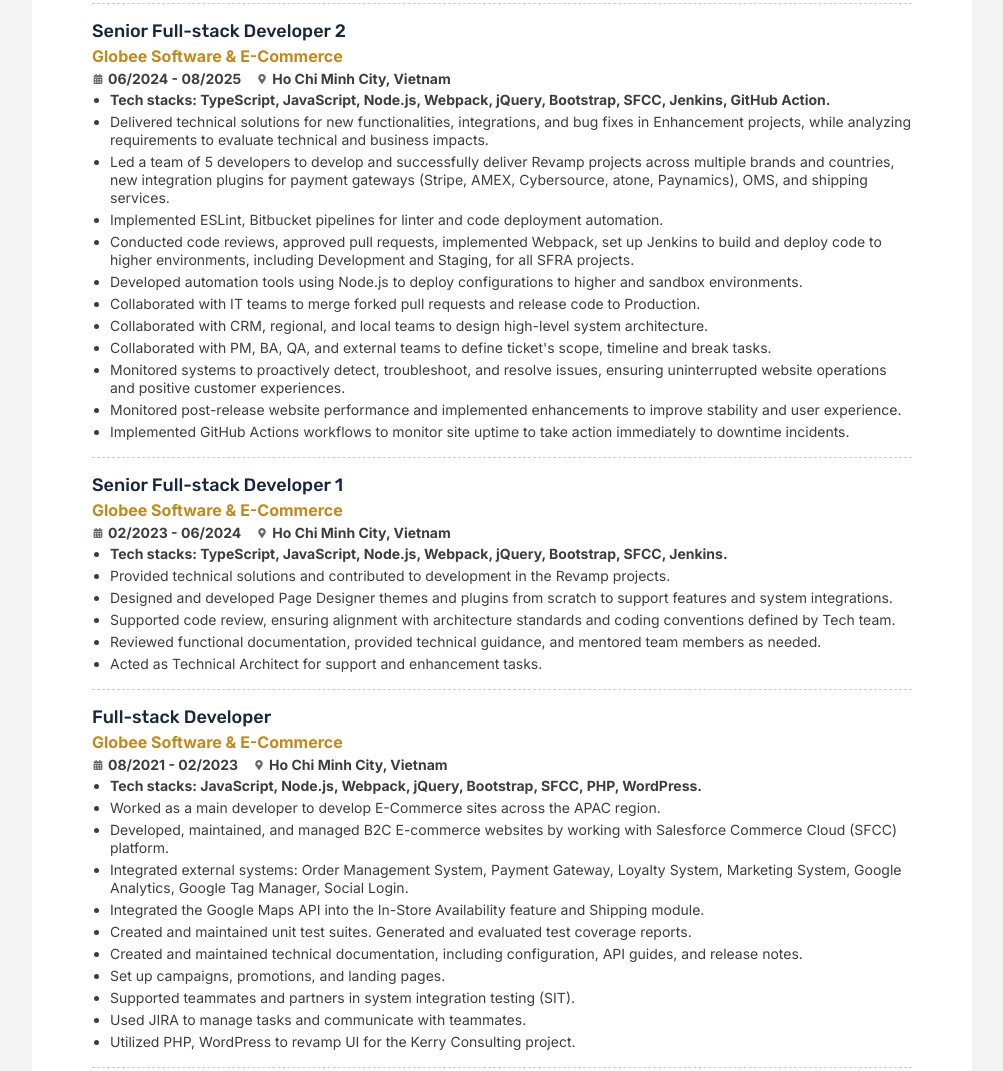
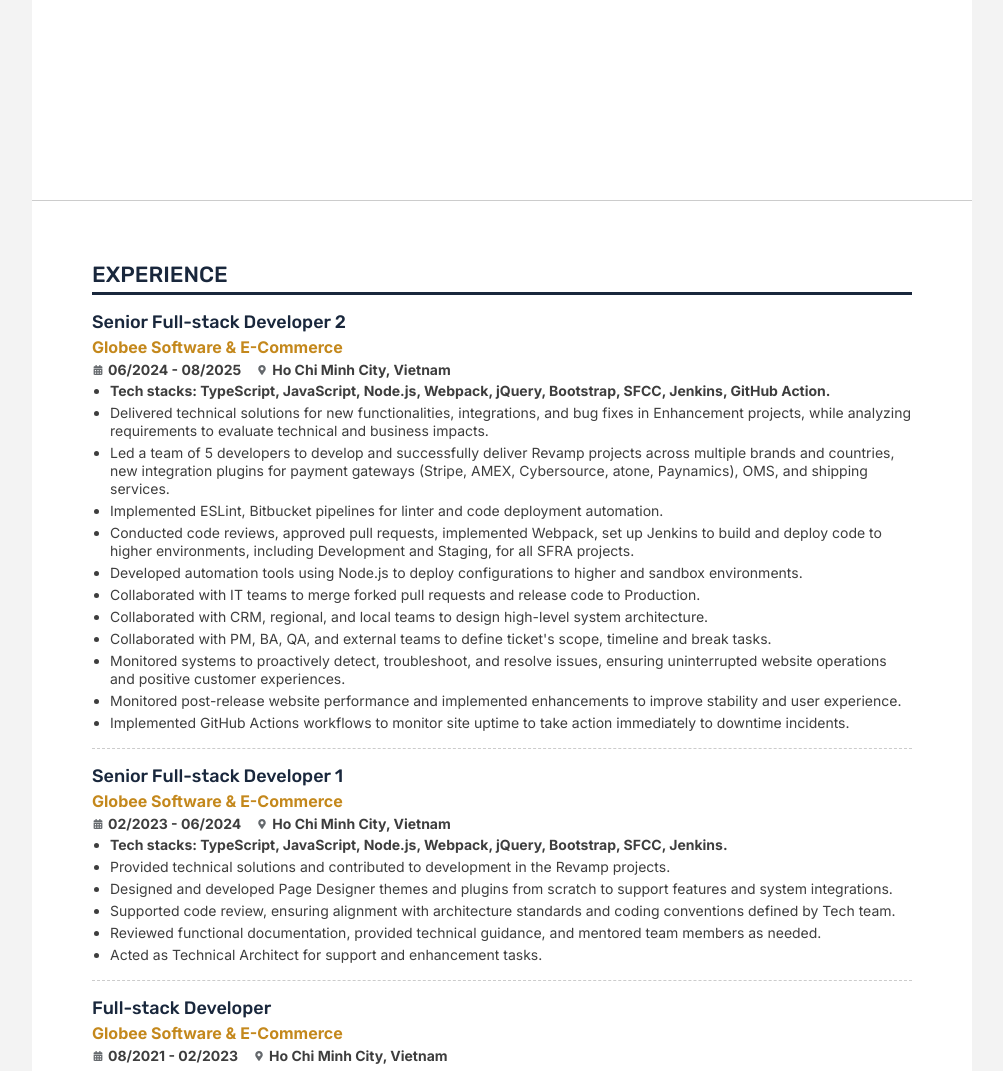
Before and after one commit to theweezar/portfolio, a website with bundled scripts: page index.html in a window 1280 px wide. Shown: the part 1129-2200 px from the top of the page, without its empty margins (138-1141 px from the left). Built offline with nearby package versions, Linux system fonts and the light colour scheme.

Commit message:
feat: enhance README and implement pagination feature with print support

```diff
--- a/index.html
+++ b/index.html
@@ -11,6 +11,7 @@
     rel="stylesheet">
   <link rel="stylesheet" href="./style.css">
   <link rel="stylesheet" href="./resumeicon.css">
+  <script src="./dist/main.js" defer="defer"></script>
 </head>
 <body>
   <div id="root">
@@ -240,6 +241,5 @@
     </section>
   </script>
 
-  <script src="./dist/main.js"></script>
 </body>
 </html>
--- a/main.js
+++ b/main.js
@@ -1,4 +1,8 @@
+"use strict";
+
 import Handlebars from "handlebars";
+import data from "./data.json" with { type: "json" };
+import { Paginator } from "./page";
 
 const sectionOrder = [
   "personal",
@@ -16,7 +20,7 @@ const templateIdFor = (section) => `tpl-${section}`;
 
 const renderSection = (section, data, target) => {
   const templateEl = document.getElementById(templateIdFor(section));
-  if (!templateEl) {
+  if (!templateEl || !data) {
     return;
   }
   const template = Handlebars.compile(templateEl.innerHTML);
@@ -29,21 +33,16 @@ const renderSection = (section, data, target) => {
   }
 };
 
-const init = async () => {
-  const response = await fetch("./data.json");
-  if (!response.ok) {
-    throw new Error(`Failed to load data.json: ${response.status}`);
-  }
-  const data = await response.json();
+const init = () => {
   const page = document.getElementById("page") || document.getElementById("root");
 
   sectionOrder.forEach((section) => {
     renderSection(section, data[section], page);
   });
+
+  setTimeout(() => {
+    Paginator.run({}, ".page");
+  }, 1);
 };
 
-document.addEventListener("DOMContentLoaded", () => {
-  init().catch((error) => {
-    console.error(error);
-  });
-});
+document.addEventListener("DOMContentLoaded", init);
--- /dev/null
+++ b/page.js
@@ -0,0 +1,332 @@
+"use strict";
+
+function log(...args) {
+  console.log("[Paginator]", ...args);
+}
+
+function calcHeight(element) {
+  if (!element) return 0;
+  const styles = window.getComputedStyle(element);
+  const marginTop = parseFloat(styles.marginTop) || 0;
+  const marginBottom = parseFloat(styles.marginBottom) || 0;
+  return element.offsetHeight + marginTop + marginBottom;
+}
+
+class Page {
+  constructor(config) {
+    this.config = config;
+    this.noBreakSelector = config.noBreakElementClass;
+    this.dividerHeight = 26;
+    this.reset();
+  }
+
+  reset() {
+    this.pages = [];
+    this.currentPage = null;
+    this.currentHeight = 0;
+    this.tempSection = null;
+  }
+
+  paginate(contentEl) {
+    this.reset();
+    this.startNewPage();
+
+    const sections = Array.from(contentEl.children);
+    for (const section of sections) {
+      if (this.hasNoBreakItems(section)) {
+        this.addNoBreakSection(section);
+        continue;
+      }
+      this.addWholeSection(section);
+    }
+
+    this.pages.push(this.currentPage);
+    return this.pages;
+  }
+
+  createPageElement() {
+    const page = document.createElement("div");
+    page.className = "page";
+    page.style.width = `${this.config.maxWidth}px`;
+    page.style.height = `${this.config.maxHeight}px`;
+    page.style.padding = `${this.config.paddingTop}px ${this.config.paddingBottom}px`;
+    return page;
+  }
+
+  createDivider() {
+    const divider = document.createElement("div");
+    divider.classList.add("divider");
+    return divider;
+  }
+
+  startNewPage() {
+    this.currentPage = this.createPageElement();
+    this.currentHeight = 0;
+  }
+
+  exceedsUsable(height) {
+    return height > this.config.usable;
+  }
+
+  hasNoBreakItems(section) {
+    return Boolean(section.querySelector(this.noBreakSelector));
+  }
+
+  addWholeSection(section) {
+    const sectionHeight = calcHeight(section);
+    log(section, "section height:", sectionHeight);
+    if (this.exceedsUsable(this.currentHeight + sectionHeight)) {
+      this.pages.push(this.currentPage);
+      this.startNewPage();
+    }
+    this.currentPage.appendChild(section.cloneNode(true));
+    this.currentHeight += sectionHeight;
+  }
+
+  createTempSection(section) {
+    const title = section.querySelector(".section-title");
+    this.tempSection = section.cloneNode(false);
+    if (title) this.tempSection.appendChild(title.cloneNode(true));
+  }
+
+  addNoBreakSection(section) {
+    const items = Array.from(section.querySelectorAll(this.noBreakSelector));
+    this.createTempSection(section);
+
+    for (let idx = 0; idx < items.length; idx++) {
+      const item = items[idx];
+      this.addNoBreakItem(section, item, idx, items);
+    }
+
+    if (this.tempSection.children.length > 0) {
+      this.currentPage.appendChild(this.tempSection);
+    }
+  }
+
+  addNoBreakItem(section, item, idx, items) {
+    const itemHeight = calcHeight(item);
+    const divider = this.createDivider();
+    const itemWithDivider = itemHeight + this.dividerHeight;
+
+    if (this.exceedsUsable(this.currentHeight + itemWithDivider)) {
+      if (this.tempSection.children.length > 0) {
+        this.currentPage.appendChild(this.tempSection);
+      }
+      this.pages.push(this.currentPage);
+      this.startNewPage();
+      this.createTempSection(section);
+    }
+
+    this.tempSection.appendChild(item.cloneNode(true));
+    this.tempSection.appendChild(divider);
+    this.currentHeight += itemWithDivider;
+
+    log(item, "item height:", itemWithDivider, "after adding, current height:", this.currentHeight);
+
+    const nextItem = items[idx + 1];
+    const isLastItem = idx === items.length - 1;
+    const nextItemHeight = calcHeight(nextItem);
+    const shouldRemoveDivider = this.exceedsUsable(
+      this.currentHeight + nextItemHeight + this.dividerHeight
+    ) || isLastItem;
+
+    if (shouldRemoveDivider) {
+      this.tempSection.removeChild(divider);
+    }
+  }
+}
+
+class Printer {
+  constructor(config) {
+    this.config = config;
+    this.printBtn = null;
+    this.borderBtn = null;
+    this.showBorders = Boolean(config.enableBorderButton);
+  }
+
+  mount() {
+    if (typeof document === "undefined") return;
+    if (this.config.enablePrintButton) {
+      this.printBtn = this.createPrintButton();
+    }
+    if (this.config.enableBorderButton) {
+      this.borderBtn = this.createBorderButton();
+      this.applyBorders(true);
+    }
+  }
+
+  getPageElements() {
+    return Array.from(document.querySelectorAll(".page"));
+  }
+
+  applyBorders(enabled) {
+    const pages = this.getPageElements();
+    if (enabled) {
+      pages.forEach((page) => {
+        page.classList.add("has-border");
+      });
+    } else {
+      pages.forEach((page) => {
+        page.classList.remove("has-border");
+      });
+    }
+    this.showBorders = enabled;
+  }
+
+  createBaseButton(className, text, styles) {
+    const existing = document.querySelector(`.${className}`);
+    if (existing) return existing;
+
+    const button = document.createElement("button");
+    button.className = className;
+    button.type = "button";
+    button.textContent = text;
+
+    Object.assign(button.style, {
+      position: "fixed",
+      zIndex: "99999",
+      padding: "10px 14px",
+      background: "#0078d4",
+      color: "#fff",
+      border: "none",
+      borderRadius: "6px",
+      boxShadow: "0 2px 6px rgba(0,0,0,0.2)",
+      cursor: "pointer",
+      fontSize: "14px",
+      display: "block",
+      ...styles
+    });
+
+    document.body.appendChild(button);
+    return button;
+  }
+
+  createPrintButton() {
+    const button = this.createBaseButton("paginator-print-btn", "Print", {
+      right: "16px",
+      bottom: "16px"
+    });
+
+    button.addEventListener("click", () => {
+      this.handlePrint(button);
+    });
+
+    return button;
+  }
+
+  createBorderButton() {
+    const button = this.createBaseButton("paginator-border-btn", "Hide Borders", {
+      right: "16px",
+      bottom: "64px",
+      background: "#444"
+    });
+
+    button.addEventListener("click", () => {
+      this.applyBorders(!this.showBorders);
+      button.textContent = this.showBorders ? "Hide Borders" : "Show Borders";
+    });
+
+    return button;
+  }
+
+  handlePrint(triggerBtn) {
+    const pages = this.getPageElements();
+    triggerBtn.style.display = "none";
+    if (this.borderBtn) this.borderBtn.style.display = "none";
+
+    if (!pages.length) {
+      window.print();
+      this.restoreButtons(triggerBtn);
+      return;
+    }
+
+    const prevBorders = pages.map((page) => page.style.border);
+    pages.forEach((page) => {
+      page.style.border = "none";
+    });
+
+    let fallbackTimer = null;
+    const restore = () => {
+      if (fallbackTimer) {
+        clearTimeout(fallbackTimer);
+        fallbackTimer = null;
+      }
+      pages.forEach((page, idx) => {
+        page.style.border = prevBorders[idx] || "";
+      });
+      window.removeEventListener("afterprint", restore);
+      window.removeEventListener("keyup", escHandler);
+      this.restoreButtons(triggerBtn);
+    };
+
+    const escHandler = (event) => {
+      if (event.key === "Escape") restore();
+    };
+
+    window.addEventListener("afterprint", restore);
+    window.addEventListener("keyup", escHandler);
+
+    fallbackTimer = setTimeout(() => {
+      restore();
+    }, 3000);
+
+    window.print();
+  }
+
+  restoreButtons(triggerBtn) {
+    triggerBtn.style.display = "block";
+    if (this.borderBtn) this.borderBtn.style.display = "block";
+  }
+}
+
+export class Paginator {
+  constructor(config) {
+    this.config = this.initCfg(config);
+    this.page = new Page(this.config);
+    this.printer = new Printer(this.config);
+    log("config:", this.config);
+  }
+
+  initCfg(config) {
+    const defaultCfg = {
+      maxHeight: 1330,
+      maxWidth: 940,
+      paddingTop: 60,
+      paddingBottom: 60,
+      noBreakElementClass: ".no-break",
+      enablePrintButton: true,
+      enableBorderButton: true,
+    };
+
+    const mergedCfg = { ...defaultCfg, ...config };
+    return {
+      ...mergedCfg,
+      usable: mergedCfg.maxHeight - mergedCfg.paddingTop - mergedCfg.paddingBottom - 20
+    };
+  }
+
+  paginate(contentEl) {
+    return this.page.paginate(contentEl);
+  }
+
+  render(contentWrapperClass) {
+    const wrapper = document.querySelector(contentWrapperClass);
+    if (!wrapper) {
+      throw new Error(`Content wrapper with class "${contentWrapperClass}" not found.`);
+    }
+
+    const root = wrapper.parentElement;
+    const pages = this.paginate(wrapper);
+    log("Paginator: Created", pages.length, "pages.");
+
+    root.removeChild(wrapper);
+    root.style.display = "block";
+    pages.forEach((page) => root.appendChild(page));
+    this.printer.mount();
+  }
+
+  static run(config, contentWrapperClass) {
+    const paginator = new Paginator(config);
+    paginator.render(contentWrapperClass);
+  }
+}
--- a/style.css
+++ b/style.css
@@ -62,6 +62,10 @@ li::marker {
   margin: auto;
   overflow: visible;
   position: relative;
+}
+
+.page.has-border {
+  border-bottom: 1px solid #ccc;
 }
 
 .personal .name {
@@ -366,15 +370,11 @@ li::marker {
   color: var(--text);
 }
 
-@media (max-width: 980px) {
+/* @media (max-width: 980px) {
   .page {
     width: 100%;
     padding: 32px 24px;
     min-height: auto;
-  }
-
-  .personal .name {
-    font-size: 2.2rem;
   }
 
   .col-6 {
@@ -387,4 +387,4 @@ li::marker {
     padding: 0;
     max-width: 100%;
   }
-}
+} */
```
Also changed, not shown: README.md, dist/main.js.
